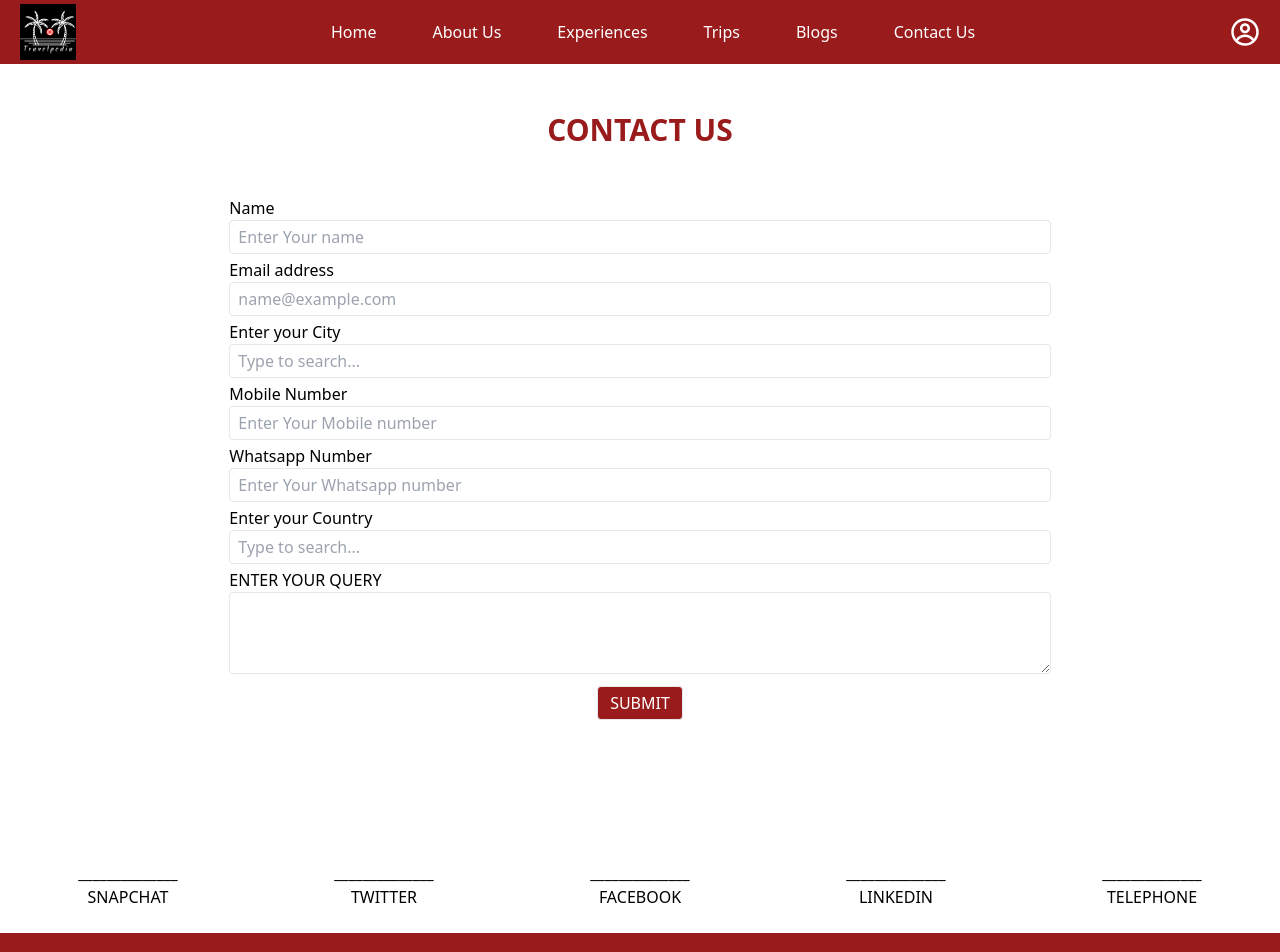
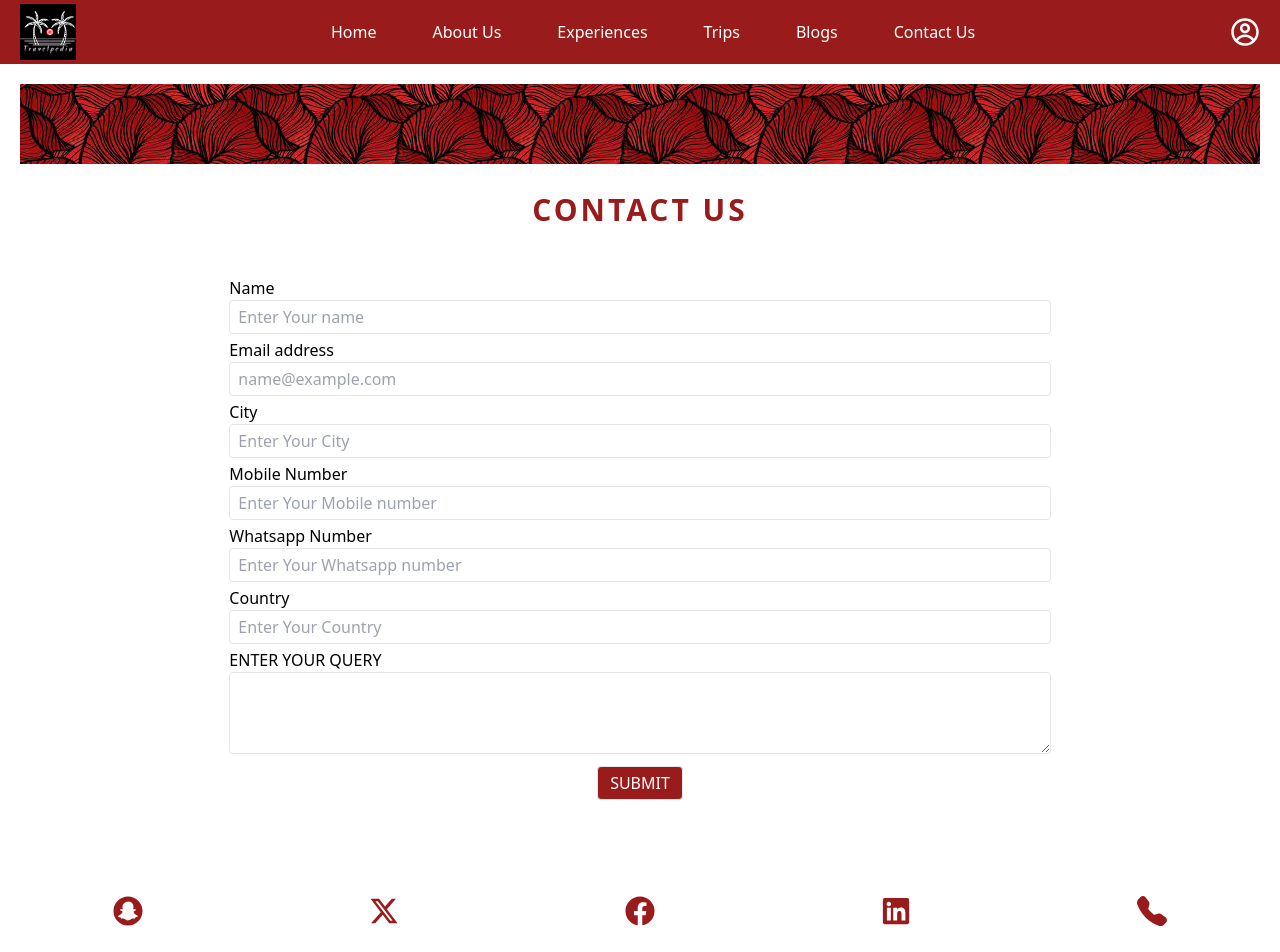
Before and after one commit to aryamagarwal/TravelPedia, a React (Vite) app in the folder FrontEnd/: page /ContactUs in a window 1280 px wide. Shown: the top 952 px of the page. Built offline with nearby package versions, Linux system fonts and the light colour scheme.

Commit message:
Added icons with links

```diff
--- a/FrontEnd/src/Pages/ContactUs.jsx
+++ b/FrontEnd/src/Pages/ContactUs.jsx
@@ -1,4 +1,10 @@
 import React from 'react'
+import Block from '../components/block'
+import { FaFacebook } from "react-icons/fa";
+import { FaSnapchat } from "react-icons/fa";
+import { FaXTwitter } from "react-icons/fa6";
+import { FaLinkedin } from "react-icons/fa";
+import { BsFillTelephoneFill } from "react-icons/bs";
 
 function ContactUs() {
   return (
@@ -8,10 +14,11 @@ function ContactUs() {
     // </div>
     <>
       {/* navbar */}
+      <Block></Block>
       <br />
       <br />
       <center>
-    <h1 class="text-red-800 font-bold text-3xl">CONTACT US </h1>
+        <h1 class="text-red-800 font-bold text-3xl tracking-widest">CONTACT US </h1>
       </center>
       <br />
       <br />
@@ -49,25 +56,15 @@ function ContactUs() {
         <div className="flex flex-wrap ">
           <div className="relative flex-grow max-w-full flex-1 px-4"></div>
           <div className="sm:w-2/3 pr-4 pl-4">
-        <label htmlFor="exampleDataList" className="form-label">
-          Enter your City
+            <label htmlFor="exampleFormControlInput1" className="form-label">
+              City
             </label>
             <input
+              type="text"
               className="block appearance-none w-full py-1 px-2 mb-1 text-base leading-normal bg-white text-gray-800 border border-gray-200 rounded"
-          list="datalistOptions"
-          id="exampleDataList"
-          placeholder="Type to search..."
+              id="exampleFormControlInput1"
+              placeholder="Enter Your City"
             />
-        <datalist id="datalistOptions">
-          <option value="Lucknow"></option>
-          <option value="Kanpur"></option>
-          <option value="Bombay"></option>
-          <option value="Pune"></option>
-          <option value="Bhopal"></option>
-          <option value="Kolkata"></option>
-          <option value="Chennai"></option>
-          <option value="Agra"></option>
-        </datalist>
           </div>
           <div className="relative flex-grow max-w-full flex-1 px-4"></div>
         </div>
@@ -104,25 +101,15 @@ function ContactUs() {
         <div className="flex flex-wrap ">
           <div className="relative flex-grow max-w-full flex-1 px-4"></div>
           <div className="sm:w-2/3 pr-4 pl-4">
-        <label htmlFor="exampleDataList" className="form-label">
-          Enter your Country
+            <label htmlFor="exampleFormControlInput1" className="form-label">
+              Country
             </label>
             <input
+              type="text"
               className="block appearance-none w-full py-1 px-2 mb-1 text-base leading-normal bg-white text-gray-800 border border-gray-200 rounded"
-          list="datalistOptions."
-          id="exampleDataList"
-          placeholder="Type to search..."
+              id="exampleFormControlInput1"
+              placeholder="Enter Your Country"
             />
-        <datalist id="datalistOptions.">
-          <option value="India"></option>
-          <option value="America"></option>
-          <option value="Australia"></option>
-          <option value="Canada"></option>
-          <option value="Iran"></option>
-          <option value="Palestine"></option>
-          <option value="Sri Lanka"></option>
-          <option value="China"></option>
-        </datalist>
           </div>
           <div className="relative flex-grow max-w-full flex-1 px-4"></div>
         </div>
@@ -150,36 +137,47 @@ function ContactUs() {
               SUBMIT
             </button>
           </div>
+
           <div className="relative flex-grow max-w-full flex-1 px-4"></div>
         </div>
         <br />
         <br />
         <br />
         <br />
-    <div className="flex justify-center items-center ">
+        <div className="flex justify-center items-center text-red-800 ">
           <div className="relative flex-grow max-w-full flex-1 px-4 container mx-auto sm:px-4 mx-auto sm:px-4 text-center">
-        <i className="bi bi-snapchat m-12 pb-5 " style={{ fontSize: 30 }} />
-        <p className="">______________</p>
+            <a href="https://snapchat.com" target="_blank" rel="noopener" className="mb-4 flex justify-center items-center">
+              <FaSnapchat style={{ fontSize: 30 }} />
+            </a>
+            <p className="mb-1">______________</p>
             <span>SNAPCHAT</span>
           </div>
           <div className="relative flex-grow max-w-full flex-1 px-4 container mx-auto sm:px-4 mx-auto sm:px-4 text-center">
-        <i className="bi bi-twitter m-12 pb-5" style={{ fontSize: 30 }} />
-        <p className="">______________</p>
+            <a href="https://twitter.com" target="_blank" rel="noopener" className="mb-4 flex justify-center items-center">
+              <FaXTwitter style={{ fontSize: 30 }} />
+            </a>
+            <p className="mb-1">______________</p>
             <span>TWITTER</span>
           </div>
+          <a href="https://facebook.com" target="_blank" rel="noopener noreferrer" className="relative flex-grow max-w-full flex-1 px-4 container mx-auto sm:px-4 mx-auto sm:px-4 text-center">
+            <div className="mb-4 flex justify-center items-center">
+              <FaFacebook style={{ fontSize: 30 }} />
+            </div>
+            <p className="mb-1">______________</p>
+            <span>FACEBOOK</span>
+          </a>
           <div className="relative flex-grow max-w-full flex-1 px-4 container mx-auto sm:px-4 mx-auto sm:px-4 text-center">
-        <i className="bi bi-facebook m-12 pb-5" style={{ fontSize: 30 }} />
-        <p className="">______________</p>
-        <span>FACEBOOK</span>
-      </div>
-      <div className="relative flex-grow max-w-full flex-1 px-4 container mx-auto sm:px-4 mx-auto sm:px-4 text-center">
-        <i className="bi bi-linkedin m-12 pb-5" style={{ fontSize: 30 }} />
-        <p className="">______________</p>
+            <a href="https://linkedin.com" target="_blank" rel="noopener" className="mb-4 flex justify-center items-center">
+              <FaLinkedin style={{ fontSize: 30 }} />
+            </a>
+            <p className="mb-1">______________</p>
             <span>LINKEDIN</span>
           </div>
           <div className="relative flex-grow max-w-full flex-1 px-4 container mx-auto sm:px-4 mx-auto sm:px-4 text-center">
-        <i className="bi bi-telephone-fill m-12 pb-5" style={{ fontSize: 30 }} />
-        <p className="">______________</p>
+            <div className="mb-4 flex justify-center items-center">
+              <BsFillTelephoneFill style={{ fontSize: 30 }} />
+            </div>
+            <p className="mb-1">______________</p>
             <span>TELEPHONE</span>
           </div>
         </div>
```
Lines whose indentation alone changed are shown as unchanged.
